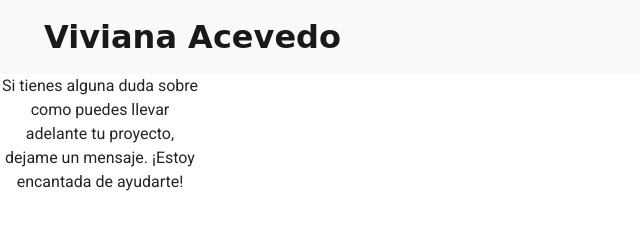
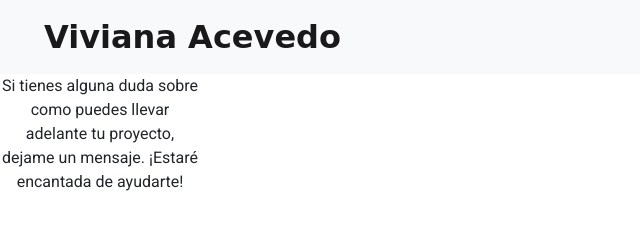
Before and after one commit to viviacevedo8/Proyecto-Portfolio, a website: page pages/contacto.html in a window 1280 px wide. Shown: the top 244 px of the page, 0-640 px from the left. Drawn offline with nearby package versions, Linux system fonts and the light colour scheme; a web font is replaced by a local one.

```diff
--- a/pages/contacto.html
+++ b/pages/contacto.html
@@ -61,7 +61,7 @@
             <article>
                 <p>
                     Si tienes alguna duda sobre como puedes llevar adelante tu proyecto, dejame un mensaje.
-                    ¡Estoy encantada de ayudarte!
+                    ¡Estaré encantada de ayudarte!
                 </p>
 
                 <form action="#">
```
Also changed, not shown: pages/proyectos.html (+18 -24 lines).
